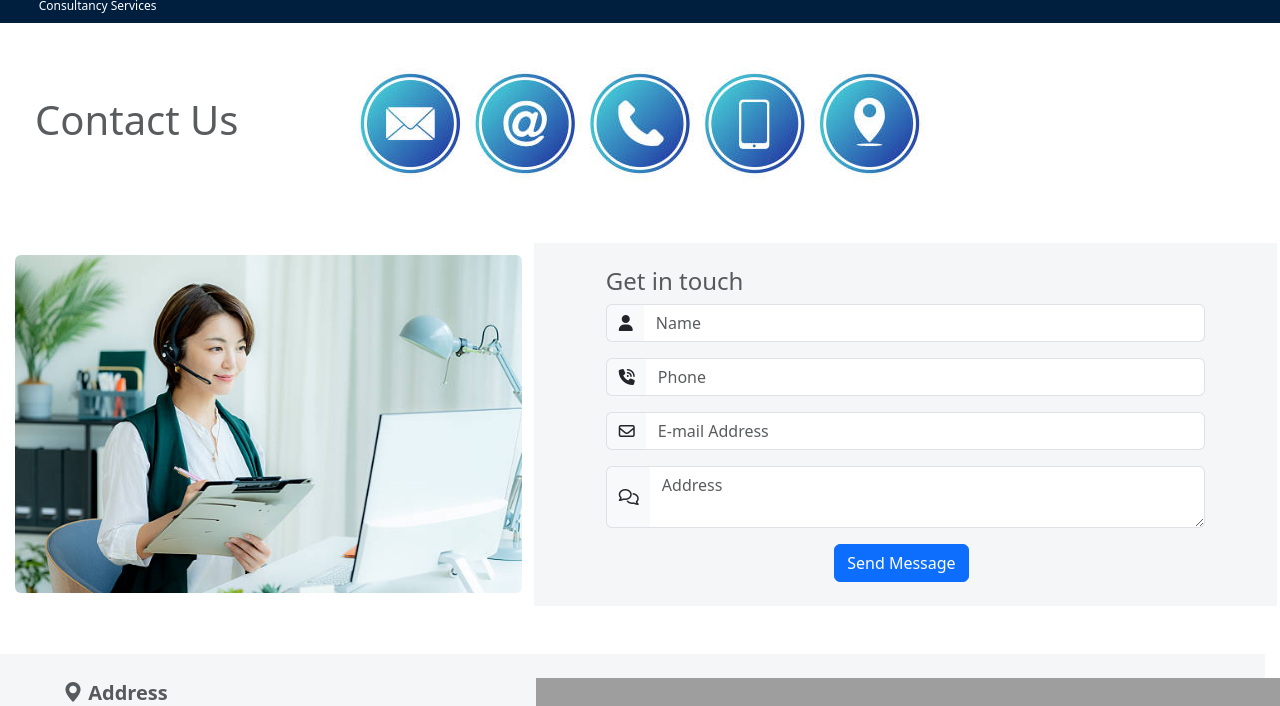
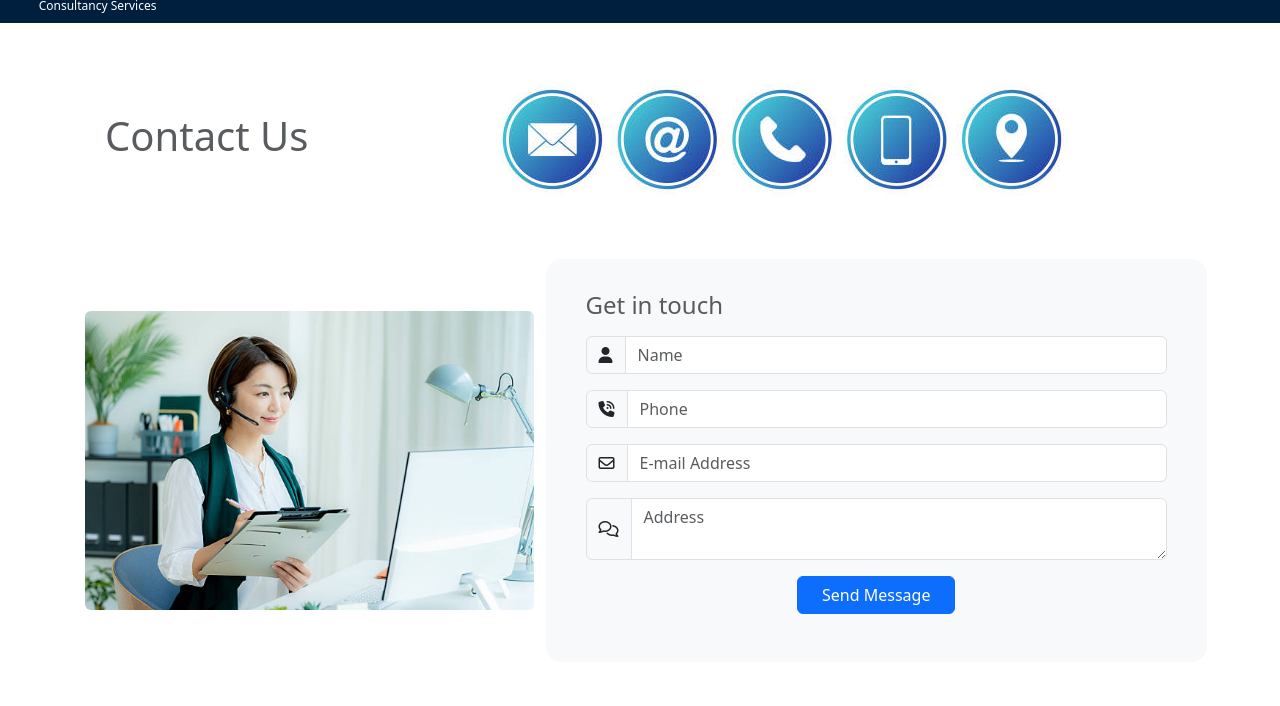
Before and after one commit to UmeshG2/mtcs, a PHP site: page /contact.php in a window 1280 px wide. Shown: the part 63-769 px from the top of the page. Run offline with PHP 8.4, Linux system fonts and the light colour scheme; some libraries are stand-ins or nearby versions; grey boxes are pictures that could not be loaded.

Commit message:
update code

```diff
--- a/contact.php
+++ b/contact.php
@@ -60,20 +60,6 @@ if ($_SERVER["REQUEST_METHOD"] == "POST") {
 
   require_once 'includes/logger.php';
   include "includes/db_config.php";
-
-  /* --- Using Normal Query
-  $sql = "INSERT INTO contacts(name,contactno,address)
-     VALUES ('$name', '$contactno', '$address')";
-  if ($conn->query($sql) === TRUE) {
-     */
-
-  /*    // --- Using Parameterised Query
- // i = integer, d = double, s = string,b = blob (binary data)
-  $query = "INSERT INTO contacts (name, phone, email) VALUES (?, ?, ?)";
-  $sql = $conn->prepare($query);
-  $sql->bind_param("sss", $name, $phone, $email);
-*/
-
   //  Using the stored procedure call
   try{
 
@@ -81,11 +67,7 @@ if ($_SERVER["REQUEST_METHOD"] == "POST") {
   $sql->bind_param("sdss", $name, $phone, $email, $message);
   $sql->execute();
   $submitted = true;
-  // if ($sql->execute()) {
-  //   $submitted = true;
-  //   // echo "<script>alert('Message sent successfully!');
-  //   // echo "<script> window.history.back(); </script>";
-  // }
+  // echo "<script>alert('Message sent successfully!');
   }
   catch (mysqli_sql_exception  $e) {
     logError(" Contact Data Saving Error: " . $e->getMessage());
@@ -98,7 +80,6 @@ if ($_SERVER["REQUEST_METHOD"] == "POST") {
 
 <!DOCTYPE html>
 <html lang="en">
-
 <head>
    <meta charset="UTF-8">
    <meta name="viewport" content="width=device-width, initial-scale=1.0">
@@ -111,134 +92,107 @@ if ($_SERVER["REQUEST_METHOD"] == "POST") {
   <link rel="icon" type="image/png" href="images/favicon.png">
   <script src="js/bootstrap.bundle.min.js"></script>
 </head>
-
 <body>
   <?php include 'includes/header_navbar.html'; ?>
 
-  <div class="bodyContainer text-muted fs-6">
+  <div class="container bodyContainer text-muted fs-6">
 
-    <div class="row align-items-center">
-      <div class="col-12 col-md-3 text-md-start mb-md-0 ">
-        <h1> Contact Us </h1>
+    <!-- Banner Section -->
+    <div class="row align-items-center my-3">
+      <div class="col-12 col-md-3 text-center text-md-start mb-3 mb-md-0">
+        <h1>Contact Us</h1>
       </div>
-      <div class="col-12 col-md-9">
+      <div class="col-12 col-md-9 d-flex justify-content-center align-items-center">
         <img class="img-fluid" src="images/Banner-contact.jpg" alt="Contact Us">
       </div>
     </div>
 
+    <!-- Contact Form + Image -->
     <div class="row my-4 py-4">
-      <div class="col-md-5 container-fluid center-container d-flex justify-content-center align-items-center">
+      <div class="col-12 col-md-5 d-flex justify-content-center align-items-center mb-4 mb-md-0">
         <img src="images/contact_me.jpg" alt="Industries" class="img-fluid rounded">
       </div>
 
-      <div class="col-md-7 px-5" style="background-color: rgb(244, 246, 247 );">
-        <div class="widget widget-contact-form rounded-5 p-4"">
-          <div class=" heading-layout4">
+      <div class="col-12 col-md-7 px-4 py-3 bg-light rounded-4">
+        <div class="widget widget-contact-form p-3">
+          <div class="heading-layout4 mb-3">
             <h4>Get in touch</h4>
           </div>
+
           <form class="contact-form-box" method="post" action="">
-          <div class="row">
+            <div class="row g-3">
 
               <!-- Name -->
-            <div class="col-12 form-group mb-3">
+              <div class="col-12">
                 <div class="input-group">
-                <span class="input-group-text border-end-0 rounded-end-0">
-                  <i class="fas fa-user"></i>
-                </span>
-                <input type="text" placeholder="Name" class="form-control border-start-0 rounded-start-0" name="name" required>
+                  <span class="input-group-text"><i class="fas fa-user"></i></span>
+                  <input type="text" placeholder="Name" class="form-control" name="name" required>
                 </div>
               </div>
 
               <!-- Phone -->
-            <div class="col-12 form-group mb-3">
+              <div class="col-12">
                 <div class="input-group">
-                <span class="input-group-text border-end-0 rounded-end-0">
-                  <i class="fas fa-phone-volume"></i>
-                </span>
-                <input type="text" placeholder="Phone" class="form-control border-start-0 rounded-start-0" name="phone" required>
+                  <span class="input-group-text"><i class="fas fa-phone-volume"></i></span>
+                  <input type="text" placeholder="Phone" class="form-control" name="phone" required>
                 </div>
               </div>
 
               <!-- Email -->
-            <div class="col-12 form-group mb-3">
+              <div class="col-12">
                 <div class="input-group">
-                <span class="input-group-text border-end-0 rounded-end-0">
-                  <i class="far fa-envelope"></i>
-                </span>
-                <input type="email" placeholder="E-mail Address" class="form-control border-start-0 rounded-start-0" name="email" required>
+                  <span class="input-group-text"><i class="far fa-envelope"></i></span>
+                  <input type="email" placeholder="E-mail Address" class="form-control" name="email" required>
                 </div>
               </div>
 
-            <!-- Services -->
-            <!-- <div class="col-12 form-group mb-3">
+              <!-- Address -->
+              <div class="col-12">
                 <div class="input-group">
-                <span class="input-group-text border-end-0 rounded-end-0">
-                  <i class="fas fa-question"></i>
-                </span>
-                <input type="text" placeholder="Services" class="form-control border-start-0 rounded-start-0" name="services" required>
-              </div>
-            </div> -->
-
-            <!-- Address -->
-            <div class="col-12 form-group mb-3">
-              <div class="input-group">
-                <span class="input-group-text border-end-0 rounded-end-0">
-                  <i class="far fa-comments"></i>
-                </span>
-                <textarea placeholder="Address" class="form-control border-start-0 rounded-start-0" name="message" rows="2" required></textarea>
+                  <span class="input-group-text"><i class="far fa-comments"></i></span>
+                  <textarea placeholder="Address" class="form-control" name="message" rows="2" required></textarea>
                 </div>
               </div>
 
               <!-- Submit -->
-            <div class="col-12 form-group text-center">
-              <button type="submit" name="submit" class="btn bg-blue btn-primary submit-now-btn-sec me-2">Send Message</button>
+              <div class="col-12 text-center">
+                <button type="submit" name="submit" class="btn btn-primary px-4">Send Message</button>
               </div>
+
             </div>
-          <div class="form-response"></div>
+            <div class="form-response mt-3"></div>
           </form>
 
-        <!-- ✅ Bootstrap Modal -->
           <?php include 'includes/modal-popup.html'; ?>
-        <!-- <div class="modal fade" id="successModal" tabindex="-1" aria-labelledby="successModalLabel" aria-hidden="true">
-          <div class="modal-dialog modal-dialog-centered">
-            <div class="modal-content">
-              <div class="modal-header bg-success text-white">
-                <h5 class="modal-title" id="successModalLabel">Submission Successful</h5>
-                <button type="button" class="btn-close btn-close-white" data-bs-dismiss="modal"></button>
-              </div>
-              <div class="modal-body">
-                Your form has been submitted successfully!
-              </div>
-              <div class="modal-footer">
-                <button id="redirectBtn" class="btn btn-success">OK</button>
         </div>
       </div>
     </div>
-        </div> -->
-        <!--  Show Modal + Redirect on Button Click -->
-      </div>
-    </div>
 
-    <div class="row my-5 py-4"  style="background-color: rgb(244, 246, 247 );">
-      <div class="col-md-5">
-        <div class=" px-5 fs-5">
+    <!-- Address + Map Section -->
+    <div class="row my-5 py-4 bg-light rounded-4">
+      <div class="col-12 col-md-5 px-4 mb-4 mb-md-0">
+        <div class="fs-5">
           <strong><i class="bi bi-geo-alt-fill"></i> Address</strong>
-          <p>A-102, Poonam Star, Near Ayyappa Temple, Virat Nagar, Virar West - 401303, Mumbai, Maharashtra, India
-          </p>
+          <p>A-102, Poonam Star, Near Ayyappa Temple, Virat Nagar, Virar West - 401303, Mumbai, Maharashtra, India</p>
           <strong><i class="bi bi-telephone-fill"></i> Phone</strong>
-          <p> (+91) 95455 19495</p>
+          <p>(+91) 95455 19495</p>
           <strong><i class="bi bi-whatsapp text-success me-2"></i>WhatsApp</strong>
           <p><a href="https://wa.me/919545519495" target="_blank">(+91) 95455 19495</a></p>
           <strong><i class="bi bi-envelope-fill"></i> Email</strong>
           <p><a href="mailto:umesh@mantechconsultancy.com">umesh@mantechconsultancy.com</a></p>
         </div>
       </div>
-      <div class="col-md-7">
+
+      <div class="col-12 col-md-7 px-4">
+        <div class="ratio ratio-16x9">
           <iframe
             src="https://www.google.com/maps/embed?pb=!1m18!1m12!1m3!1d7524.261174477107!2d72.80500741833366!3d19.449935785681518!2m3!1f0!2f0!3f0!3m2!1i1024!2i768!4f13.1!3m3!1m2!1s0x3be7a9811c98296d%3A0xc99ba7183bec3a68!2sAyappa%20Temple%20Virar%20West!5e0!3m2!1sen!2sin!4v1753689416700!5m2!1sen!2sin"
-          width="750" height="350" style="border:0;" allowfullscreen="" loading="lazy" style="margin-left:5px;"></iframe>
+            style="border:0;" allowfullscreen="" loading="lazy">
+          </iframe>
         </div>
       </div>
+    </div>
+
   </div>
 
   <?php include 'includes/footer.html'; ?>
@@ -248,16 +202,14 @@ if ($_SERVER["REQUEST_METHOD"] == "POST") {
       const myModal = new bootstrap.Modal(document.getElementById('successModal'));
       myModal.show();
 
-      // Redirect after clicking the modal button
       document.addEventListener("DOMContentLoaded", function() {
         document.getElementById("redirectBtn").addEventListener("click", function() {
-          window.location.href = "contact.php"; // 🔁 Change to your redirect page
+          window.location.href = "contact.php";
         });
       });
     </script>
   <?php endif; ?>
+</body>
 
 
-</body>
-
 </html>
--- a/css/custom.css
+++ b/css/custom.css
@@ -13,6 +13,26 @@
     padding: 15px;
     /* margin-bottom: 25px; */
 }
+
+.firstrow{
+    margin: 5px;
+  }
+
+  @media (max-width: 576px) {
+   .bodyContainer{
+    margin-top: 175px;
+    padding:2%;
+    min-height:450px;
+    padding-top: 15px;
+    padding-bottom: 15px;
+    }
+
+  .firstrow{
+    margin: 1px;
+  }
+
+  }
+
 
 h1{
     margin-left: 20px;
--- a/index.php
+++ b/index.php
@@ -15,7 +15,7 @@
 
 <body>
   <?php include 'includes/header_navbar.html'; ?>
-  <div class="home-bodyContainer  fs-5">
+  <div class="home-bodyContainer fs-5 container-fluid">
 
     <!-- Carousel Start -->
     <div id="myCarousel" class="carousel slide" data-bs-ride="carousel">
```
Also changed, not shown: Services.php (+5 -5 lines), careers.php (+23 -14 lines), frm-job-application.php (+6 -19 lines), industries.php (+5 -5 lines). Lines whose indentation alone changed are shown as unchanged.
